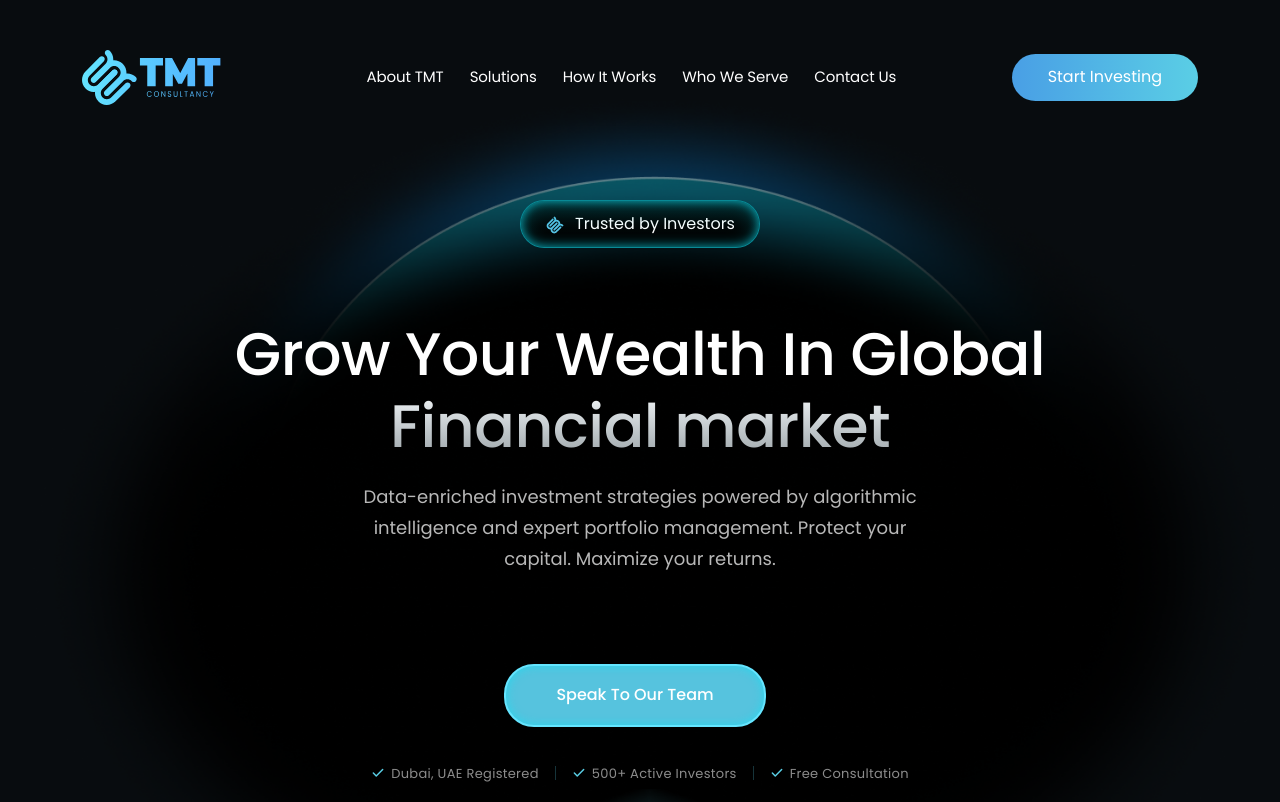
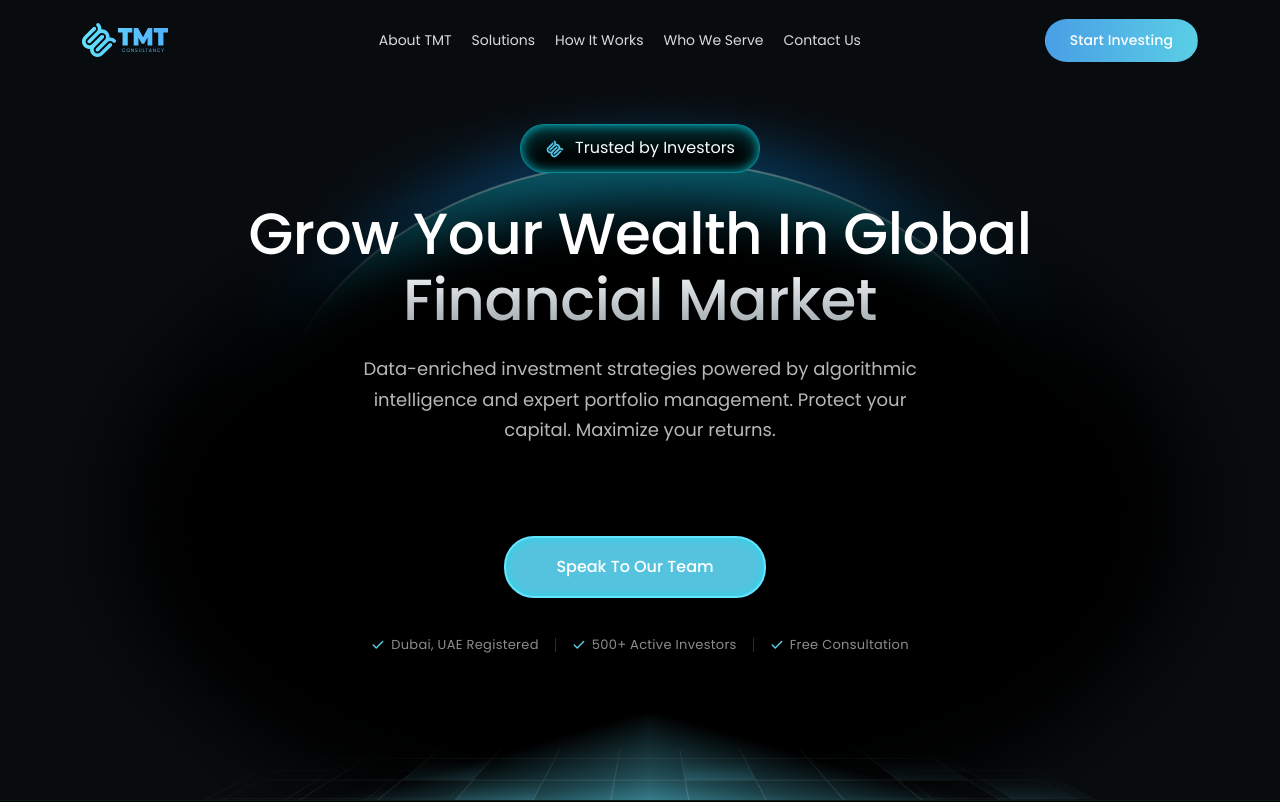
Before and after one commit to abdullamusthafa-ops/tmt-website, a plain HTML site: page index.html in a window 1280 px wide. Shown: the top 802 px of the page. Drawn offline with Linux system fonts and the light colour scheme; animation ran at ten frames a second.

Commit message:
Fix navbar padding, logo, button sizing, hero layout, typography cleanup

```diff
--- a/assets/css/style-two.css
+++ b/assets/css/style-two.css
@@ -306,20 +306,20 @@ border:2px solid #56C3DE;
 * ----------------------------------------------------------------------------------------
 */
 .navbar-brand img{
-	width: 140px;
-	height: auto;
+	height: 34px;
+	width: auto;
 }
 
 .navbar-custom {
     background-color: transparent;
-    padding: 45px 0;
+    padding: 18px 0;
     width: 100%;
     border-radius: 0px;
     z-index: 999;
     margin-bottom: 0px;
 	border-bottom:0px;
-    -webkit-transition: all 0.5s ease-in-out;
-    transition: all 0.5s ease-in-out;
+    -webkit-transition: all 0.4s ease-in-out;
+    transition: all 0.4s ease-in-out;
 }
 .navbar-custom .navbar-toggler {
     color: #fff;
@@ -333,30 +333,34 @@ border:2px solid #56C3DE;
     letter-spacing: 1.5px;
 }
 .navbar-custom .navbar-nav li a {
-    color: #fff !important;
-    font-size: 16px;
+    color: rgba(255,255,255,0.85) !important;
+    font-size: 14px;
     background-color: transparent !important;
-    margin: 0 5px;
-    letter-spacing: 0.5px;
+    margin: 0 2px;
+    letter-spacing: 0px;
     line-height: 24px;
-    -webkit-transition: all 0.5s;
-    transition: all 0.5s;
+    -webkit-transition: color 0.25s ease;
+    transition: color 0.25s ease;
     text-transform: capitalize;
+    font-weight: 400;
 }
 .navbar-custom .navbar-nav li a:hover,
 .navbar-custom .navbar-nav li a:active,
 .navbar-custom .navbar-nav li a.active {
-    color: #fff !important;
+    color: #5ACEE5 !important;
+}
+.navbar-custom .navbar-nav li a.active {
+    color: #5ACEE5 !important;
 }
 .navbar-custom .navbar-nav .nav-item:last-child .nav-link {
     margin-right: 0;
     padding-right: 0;
 }
 .navbar-custom.nav-sticky {
-    background-color: rgba(0, 8, 15, 0.92) !important;
-    backdrop-filter: blur(16px);
-    -webkit-backdrop-filter: blur(16px);
-    padding: 8px 0px;
+    background-color: rgba(0, 8, 15, 0.94) !important;
+    backdrop-filter: blur(20px);
+    -webkit-backdrop-filter: blur(20px);
+    padding: 10px 0px;
     border-bottom: 1px solid rgba(90, 206, 229, 0.12);
 }
 @media (max-width: 1023px) {
@@ -370,16 +374,16 @@ border:2px solid #56C3DE;
         overflow-y: auto;
     }
 }
-@media (min-width: 200px) and (max-width: 812px) {
+@media (min-width: 769px) and (max-width: 812px) {
 .navbar-custom {
-	background-color: #000;
-	padding: 24px 24px 50px !important;
+	background-color: rgba(0, 8, 15, 0.97);
+	padding: 14px 0 !important;
 }
 }
 @media (min-width: 200px) and (max-width: 768px) {
 .navbar-custom {
-	background-color: #000;
-	padding: 10px 0px !important;
+	background-color: rgba(0, 8, 15, 0.97);
+	padding: 12px 0px !important;
 }
 }
 .mdi-menu::before {
@@ -412,11 +416,11 @@ border:2px solid #56C3DE;
 }
 .hero-text h2 {
 	color: #fff;
-	font-size: 60px;
+	font-size: 58px;
 	font-weight: 500;
-	line-height: 1.2;
+	line-height: 1.15;
 	letter-spacing: -2px;
-	padding-top: 70px;
+	padding-top: 28px;
 	margin-bottom: 20px;
 	text-align: center;
 }
@@ -1950,10 +1954,6 @@ font-weight: 600;
   }
   /* MOBILE SLIDER */
 @media (max-width: 768px) {
-  body {
-    margin: 20px 0;
-  }
-
   .process-steps {
     overflow-x: auto;
     display: flex;
@@ -2161,9 +2161,9 @@ font-weight: 600;
 }
 .navbar-custom .navbar-nav li a {
   font-family: 'Poppins', sans-serif;
-  font-size: 15px !important;
+  font-size: 14px !important;
   font-weight: 400;
-  letter-spacing: -0.1px;
+  letter-spacing: 0px;
 }
 .section-title h1 {
   font-weight: 500;
@@ -2386,7 +2386,7 @@ footer h5 {
 	border-radius: 6px;
 	padding: 3px 8px;
 	flex-shrink: 0;
-	font-family: 'IBM Plex Sans', monospace;
+	font-family: 'Poppins', monospace;
 }
 .right .item {
 	padding: 20px 20px 20px 22px;
@@ -2403,6 +2403,11 @@ footer h5 {
 .btn_tmt {
 	position: relative;
 	overflow: hidden;
+	border: 1px solid transparent;
+	font-size: 14px !important;
+	padding: 9px 24px !important;
+	font-weight: 500 !important;
+	letter-spacing: 0.1px !important;
 }
 .btn_tmt::after {
 	content: '';
@@ -2416,9 +2421,11 @@ footer h5 {
 	transform: translateX(100%);
 }
 .btn_tmt:hover {
-	border: 1px solid rgba(90,206,229,0.5) !important;
+	border-color: rgba(90,206,229,0.5) !important;
 	box-shadow: 0 8px 24px rgba(90,206,229,0.2) !important;
 	transform: translateY(-2px);
+	background: linear-gradient(270deg, #5ACEE5 0%, #499FE5 100%) !important;
+	color: #fff !important;
 }
 .tmt_cta {
 	transition: all 0.3s ease !important;
--- a/index.html
+++ b/index.html
@@ -71,30 +71,29 @@ h1, h2, h3, h4, h5 {
 
 	.btn_tmt {
 		background: linear-gradient(270deg, #5ACEE5 0%, #499FE5 100%);
-		padding: 10px 36px;
+		padding: 9px 24px;
 		color: #fff;
 		border-radius: 30px;
-		font-size: 16px;
+		border: 1px solid transparent;
+		font-size: 14px;
+		font-weight: 500;
 		display: inline-block;
 		position: relative;
 		text-transform: capitalize;
-		transition: 0.3s;
+		transition: all 0.3s ease;
 	}
 
 	.btn_tmt:hover {
-		border: 2px solid #fff;
-		background: #000;
 		transform: translateY(-2px);
 	}
 
 	.navbar .navbar-nav .nav-link {
-		color: #fff;
-		/* default color */
-		transition: color 0.3s ease;
+		color: rgba(255,255,255,0.85);
+		transition: color 0.25s ease;
 	}
 
 	.navbar .navbar-nav .nav-link:hover {
-		color: #499FE5 !important;
+		color: #5ACEE5 !important;
 	}
 
 	#home {
@@ -108,7 +107,7 @@ h1, h2, h3, h4, h5 {
 		display: inline-flex;
 		align-items: center;
 		gap: 10px;
-		margin-top: 200px;
+		margin-top: 80px;
 		padding: 10px 24px;
 		border-radius: 999px;
 		font-size: 16px;
@@ -600,8 +599,7 @@ h1, h2, h3, h4, h5 {
 							Trusted by Investors
 						</button></center>
 					<div class="hero-text">
-						<h2 class="fade-up delay-1">Grow Your Wealth In Global <span class="hero-grad">Financial
-								market</span></h2>
+						<h2 class="fade-up delay-1">Grow Your Wealth In Global <span class="hero-grad">Financial Market</span></h2>
 						<!-- <h2 class="hero-grad" style="padding: 0px 0px;"></h2> -->
 						<p class="fade-up delay-2" style="font-size: 18px; line-height: 1.7; color: rgba(255,255,255,0.72); max-width: 600px; margin-left: auto; margin-right: auto;">Data-enriched investment strategies powered by algorithmic intelligence and expert portfolio management. Protect your capital. Maximize your returns.</p>
 						<div class="home_btn fade-up delay-1">
@@ -749,6 +747,7 @@ h1, h2, h3, h4, h5 {
 				<span class="dot"></span>
 				<span class="dot"></span>
 			</div>
+		</div><!-- END CONTAINER -->
 	</section>
 	<!-- END ABOUT -->
 
```
Also changed, not shown: .claude/launch.json (added).
